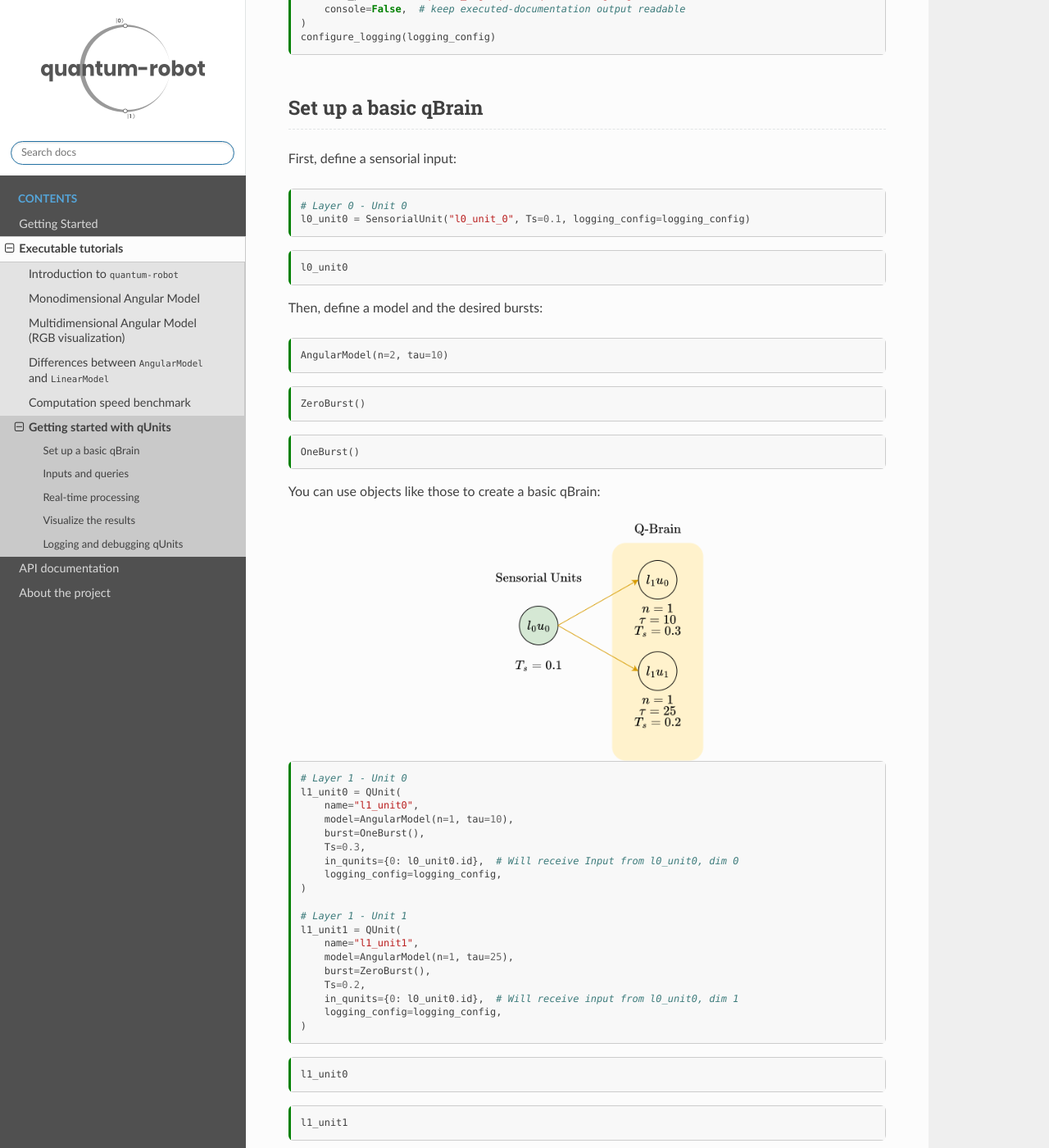
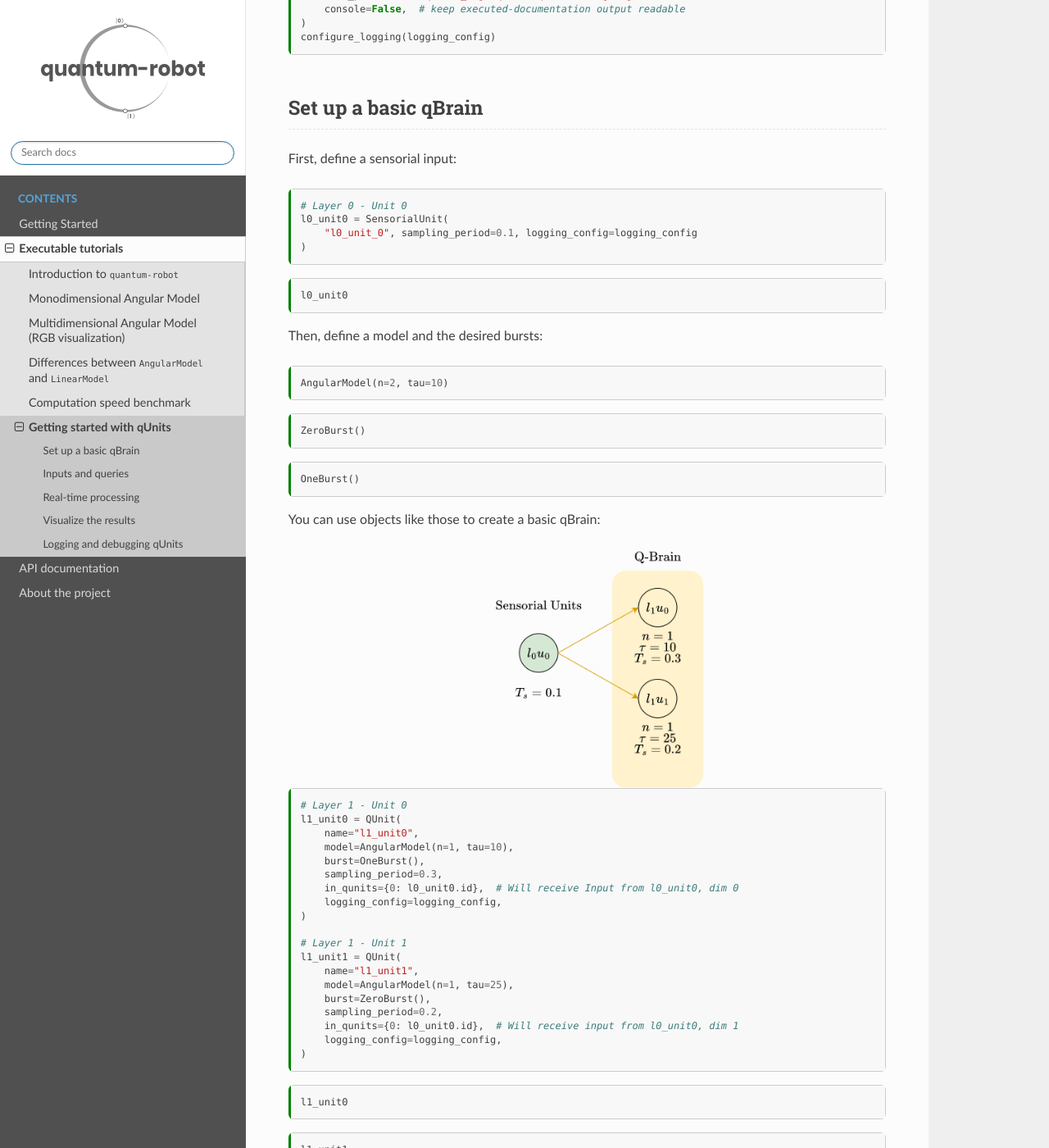
Before and after one commit to Davidelanz/quantum-robot, a Sphinx documentation site: the page built from docs/notebooks/06_qunits_getting_started.md, in a window 1280 px wide and 1400 px high, scrolled down 556 px. Shown: the whole window at 82% size. Built offline with Sphinx 7.4.7 and the Read the Docs theme 3.1.0, drawn with Linux system fonts in a browser that asks for light colours; some of the changed text lies outside the part shown.

Commit message:
refactor(qunits): rename Ts to sampling_period

````diff
--- a/docs/notebooks/06_qunits_getting_started.md
+++ b/docs/notebooks/06_qunits_getting_started.md
@@ -49,7 +49,9 @@ First, define a sensorial input:
 
 ```{code-cell} ipython3
 # Layer 0 - Unit 0
-l0_unit0 = SensorialUnit("l0_unit_0", Ts=0.1, logging_config=logging_config)
+l0_unit0 = SensorialUnit(
+    "l0_unit_0", sampling_period=0.1, logging_config=logging_config
+)
 ```
 
 ```{code-cell} ipython3
@@ -83,7 +85,7 @@ l1_unit0 = QUnit(
     name="l1_unit0",
     model=AngularModel(n=1, tau=10),
     burst=OneBurst(),
-    Ts=0.3,
+    sampling_period=0.3,
     in_qunits={0: l0_unit0.id},  # Will receive Input from l0_unit0, dim 0
     logging_config=logging_config,
 )
@@ -93,7 +95,7 @@ l1_unit1 = QUnit(
     name="l1_unit1",
     model=AngularModel(n=1, tau=25),
     burst=ZeroBurst(),
-    Ts=0.2,
+    sampling_period=0.2,
     in_qunits={0: l0_unit0.id},  # Will receive input from l0_unit0, dim 1
     logging_config=logging_config,
 )
@@ -242,7 +244,7 @@ styles = ["g", "b"]
 status_df[units].plot(style=styles, ax=ax)
 # Plot time windows
 t_start = status_df[l1_unit0.id + " output"].dropna().index[0]
-t_step = l1_unit0.model.tau * l1_unit0.Ts
+t_step = l1_unit0.model.tau * l1_unit0.sampling_period
 t_windows = np.arange(t_start, 31, t_step)
 plt.vlines(x=t_windows, ymin=0, ymax=1, colors="gray", ls="dotted", lw=1)
 # Plot query as dashed line
@@ -261,7 +263,7 @@ styles = ["g", "b"]
 status_df[units].plot(style=styles, ax=ax)
 # Plot time windows
 t_start = status_df[l1_unit1.id + " output"].dropna().index[0]
-t_step = l1_unit1.model.tau * l1_unit1.Ts
+t_step = l1_unit1.model.tau * l1_unit1.sampling_period
 t_windows = np.arange(t_start, 31, t_step)
 plt.vlines(x=t_windows, ymin=0, ymax=1, colors="gray", ls="dotted", lw=1)
 # Plot query as dashed line
@@ -287,7 +289,11 @@ print("\n".join(logging_config.file_path.read_text().splitlines()[-20:]))
 ```
 
 ```{code-cell} ipython3
-print("Time window time:", l1_unit1.Ts * l1_unit1.model.tau, "seconds")
+print(
+    "Time window time:",
+    l1_unit1.sampling_period * l1_unit1.model.tau,
+    "seconds",
+)
 matching_lines = [
     line
     for line in logging_config.file_path.read_text().splitlines()
````
Also changed, not shown: 4 other files.
